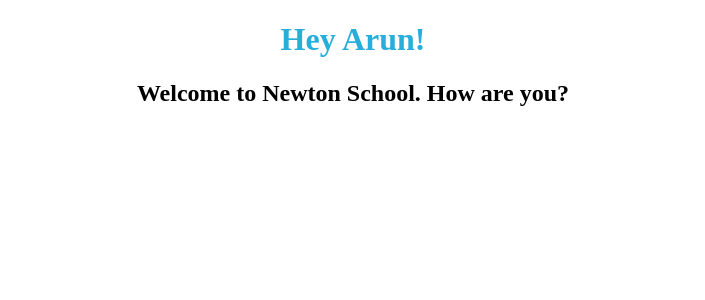
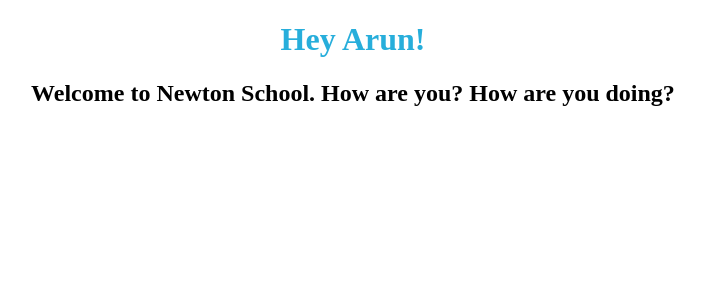
Before and after one commit to arun436/React-Assignment-5---Greetings-with-Props, a React app: page / in a window 1280 px wide. Shown: the top 300 px of the page, without its empty margins (287-992 px from the left). Built offline with nearby package versions, Linux system fonts and the light colour scheme.

Commit message:
Added another line

```diff
--- a/src/components/Welcome.js
+++ b/src/components/Welcome.js
@@ -6,7 +6,7 @@
     return (
         <div>
             <h1>Hey {props.name}!</h1>
-            <h2>Welcome to Newton School. How are you?</h2>
+            <h2>Welcome to Newton School. How are you? How are you doing?</h2>
         </div>
     );
 };
```
